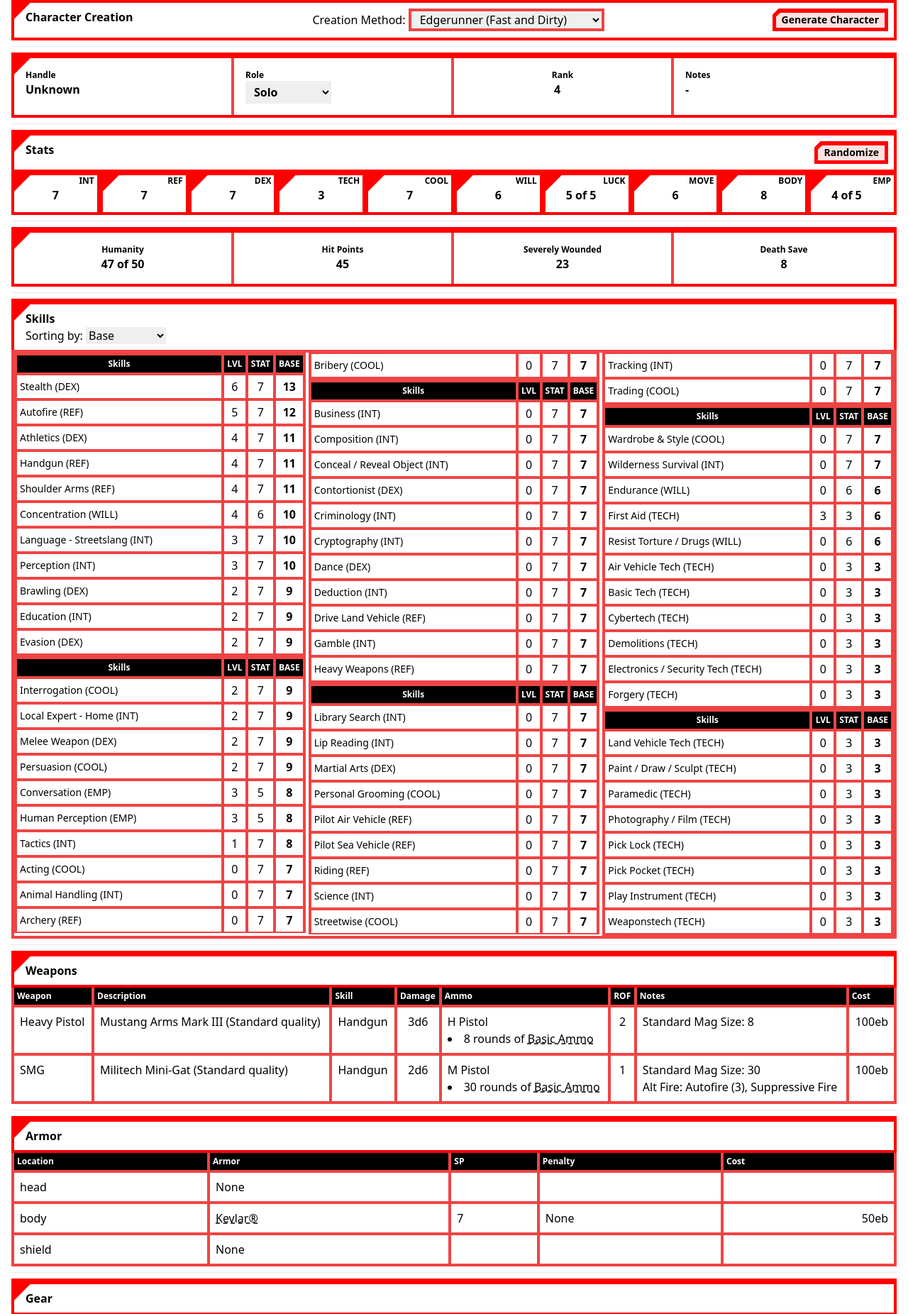
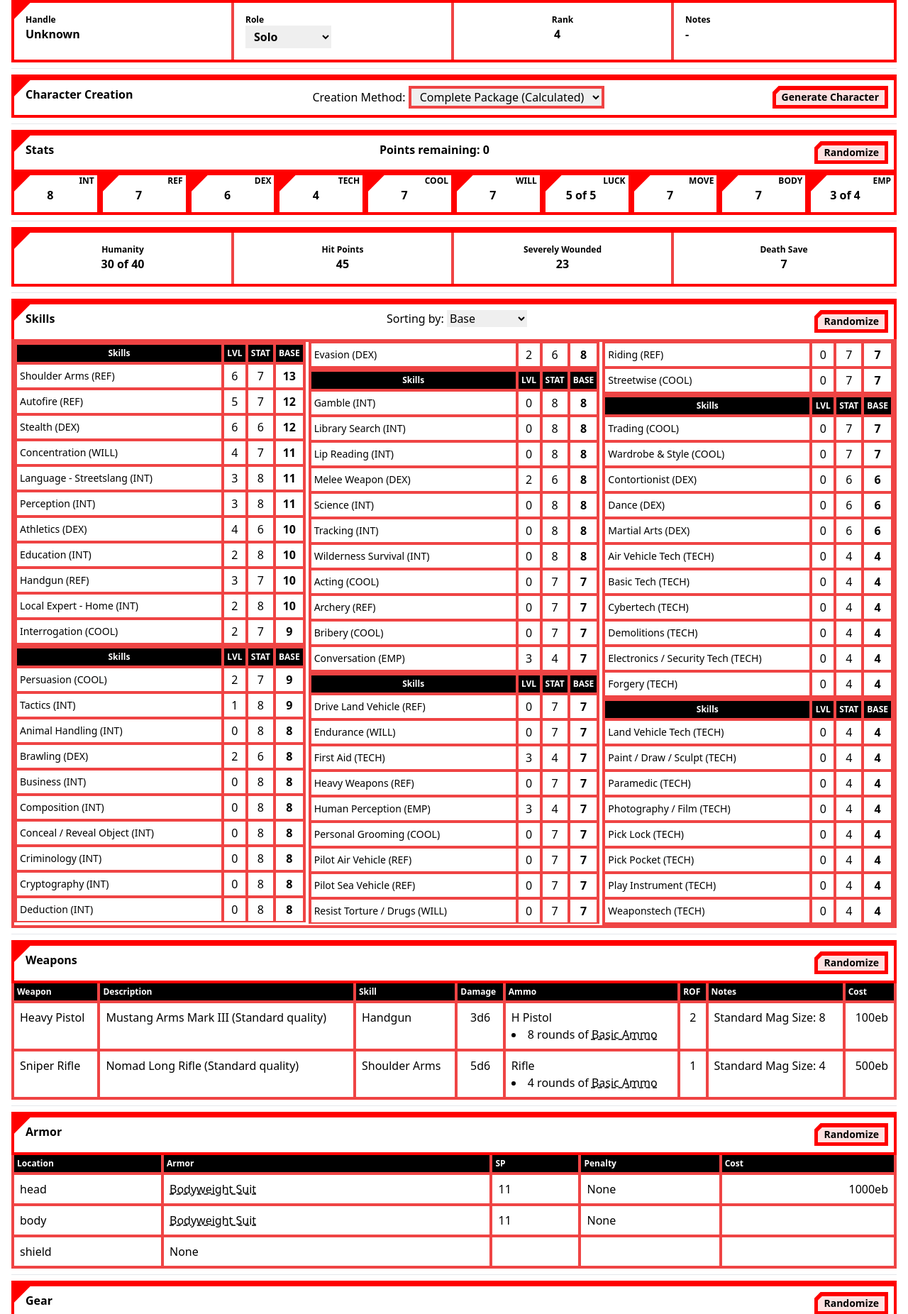
Before and after one commit to benabus/cyberpunk_red_chargen_v2, a Vue app: page / in a window 1280 px wide. Shown: the part 20-1872 px from the top of the page at 71% size. Built offline with nearby package versions, Linux system fonts and the light colour scheme; the HTML template or start-up script is replaced by a standard one.

Commit message:
Gets skills table to update.  Adds edgerunner weapons/armor/gear support.

```diff
--- a/src/classes/Character.ts
+++ b/src/classes/Character.ts
@@ -22,8 +22,11 @@ import type { setOriginalNode } from "typescript";
 import type { LifepathTable } from "./Lifepath";
 import { Solo as SoloLifepath } from "@/data/role_lifepath_tables";
 
+
 import StatTables from "@/data/edge_runnner_stat_tables";
 import SkillTables from "@/data/edge_runner_skill_tables";
+
+import EquipmentTables from "@/data/role_equipment";
 
 
 const role_lifepath_table: Record<Role, LifepathTable | undefined> = {
@@ -94,9 +97,12 @@ export class Character {
     role_lifepath: Lifepath | undefined = undefined;
 
     constructor({ creation_method = "street rat", role = Role.Civilian }: { creation_method?: CreationMethod, role?: Role } = {}) {
+        this.reset({ creation_method, role })
+    }
+
+    reset({ creation_method, role }: { creation_method: CreationMethod, role: Role }) {
         this.creation_method = creation_method || "street rat";
         this.setRole(role);
-        this.cash = Starting_Cash[this.creation_method];
 
         for (const stat of Object.values(Stat)) {
             this.stats[stat] = 0;
@@ -104,20 +110,78 @@ export class Character {
         for (const skill of SkillList) {
             this.skills[skill.getKey()] = skill;
         }
-
-        this.resetCyberware();
         this.lifepath.setStartingTable(CulturalOriginTable);
 
-        this.randomizeStats();
-        this.randomizeSkills();
+        this.resetArmor();
+        this.resetWeapons();
+        this.resetGear();
+        this.resetCyberware();
+        this.resetLifepath();
+        this.resetCyberware();
 
-        // this.randomizeArmor();
-        // this.randomizeWeapons();
-        // this.randomizeGear();
+        this.cash = Starting_Cash[this.creation_method];
+    }
 
-        // this.randomizeCyberware();
+    getEquipmentFromTable() {
+        if (Object.keys(EquipmentTables).includes(this.role)) {
+            const table = EquipmentTables[this.role];
+            const weapons = [...RangedWeapons, ...MeleeWeapons];
+            for (let options of table) {
+                options.sort(() => Math.random() - 0.5);
+                const item = options[0];
+                if (item.type === "weapon") {
+                    const weapon = weapons.find(weapon => weapon.name === item.name);
+                    if (weapon) {
+                        let settings = { ...weapon }
+                        if (item.ammo) {
+                            settings["ammo"] = {
+                                [item.ammo[0]]: item.ammo[1]
+                            }
+                        };
+                        this.weapons.push(new Weapon(settings));
+                    }
+                }
+                else if (item.type === "armor") {
+                    const armor = ArmorList.find(armor => armor.armor_type === item.name);
+                    if (armor) {
+                        if (item.location === "body") {
+                            this.armor.body = armor;
+                        }
+                        else if (item.location === "head") {
+                            this.armor.head = armor;
+                        }
+                        else if (item.location === "shield") {
+                            this.armor.shield = armor;
+                        }
+                    }
+                }
+                else if (item.type === "gear") {
+                    const gear = Object.values(Gear).find((gearItem) => gearItem.name === item.name);
+                    if (gear) {
+                        this.gear.push(gear);
+                    }
+                }
 
+            }
+            // else if (item.type === "armor") {
+            //     if (item.armor_type === "Bodyweight Suit") {
+            //         this.armor.body = item;
+            //     }
+            //     else {
+            //         this.armor.head = item;
+            //     }
+            // }
+            // else if (item.type === "gear") {
+            //     this.gear.push(item);
+            // }
+            // else if (item.type === "cyberware") {
+            //     this.installCyberware({ cyberware: new Cyberware({ ...item }) });
+            // }
 
+        }
+        else {
+            throw new Error(`Could not find equipment table for role: ${this.role}`);
+        }
     }
 
     getStatPoints(): number {
@@ -298,6 +362,7 @@ export class Character {
     }
     randomizeCyberware() {
         this.resetCyberware();
+        if (this.creation_method == "complete") {
             const loops = 50;
             for (let i = 0; i < loops; i++) {
                 try {
@@ -307,7 +372,7 @@ export class Character {
                     console.warn(`Could not add cyberware: ${e}`)
                 }
             }
-
+        }
         // const cyberarm = CyberwareList.find(cyberware => cyberware.name === "Cyberarm") as Cyberware;
         // this.installCyberware({ cyberware: cyberarm });
         // const rippers = CyberwareList.find(cyberware => cyberware.name === "Rippers") as Cyberware;
@@ -385,7 +450,7 @@ export class Character {
         // this.cash += this.armor.shield == "None" ? 0 : this.armor.shield.cost;
         this.armor.body = "None";
         this.armor.head = "None";
-        // this.armor.shield = "None";
+        this.armor.shield = "None";
     }
     randomizeArmor() {
         this.resetArmor();
@@ -394,6 +459,7 @@ export class Character {
         let head_armor: Armor | "None" = "None";
         // let shield: Armor | "None" = "None";
 
+        if (this.creation_method == "complete") {
             let armor_cost = 0;
             do {
                 armor_cost = 0;
@@ -420,6 +486,7 @@ export class Character {
             // this.armor.shield = shield
             this.cash -= armor_cost
         }
+    }
     resetWeapons() {
         for (const weapon of this.weapons) {
             this.cash += weapon.cost;
@@ -428,6 +495,7 @@ export class Character {
     }
     randomizeWeapons() {
         this.resetWeapons();
+        if (this.creation_method == "complete") {
             for (let i = 0; i < Math.floor(Math.random() * 4); i++) {
                 try {
                     const weapon: Weapon = this.getRandomWeapon({ max_cost: this.cash });
@@ -439,6 +507,7 @@ export class Character {
                 }
             }
         }
+    }
     resetGear() {
         for (const item in this.gear) {
             this.cash += this.gear[item].cost;
@@ -447,6 +516,7 @@ export class Character {
     }
     randomizeGear() {
         this.resetGear();
+        if (this.creation_method == "complete") {
             while (this.cash > 0) {
                 const rand = Math.random();
                 if (rand < 0.25) {
@@ -463,6 +533,7 @@ export class Character {
                 }
             }
         }
+    }
     resetSkills() {
         for (const skill of Object.values(this.skills)) {
             skill.lvl = 0;
@@ -473,7 +544,8 @@ export class Character {
 
         const role_skill_table = SkillTables[this.role as Role];
         let skill_points = this.skill_points
-        console.debug(this.creation_method);
+        // console.debug(this.creation_method);
+
         if (this.creation_method == "complete" || this.creation_method == "edgerunner") {
             let allowable_skills: string[] = [];
 
@@ -503,6 +575,7 @@ export class Character {
 
             while (skill_points > 0) {
                 const key = allowable_skills[Math.floor(Math.random() * allowable_skills.length)];
+                try {
                     const skill = this.skills[key];
                     if (skill.lvl >= 6) {
                         continue;
@@ -517,6 +590,12 @@ export class Character {
                         skill_points -= 2;
                     }
                     skill.lvl += 1;
+                }
+                catch (e) {
+                    console.error(`Could not find skill: ${key}`);
+                    console.error(allowable_skills)
+                    break;
+                }
             }
             return
         }
--- a/src/classes/Weapon.ts
+++ b/src/classes/Weapon.ts
@@ -43,7 +43,8 @@ export class Weapon {
         mag_size = 0,
         ammo_type = [],
         quality = "standard",
-        quality_variants = {}
+        quality_variants = {},
+        ammo
     }: {
         name: string,
         skill: string,
@@ -59,7 +60,8 @@ export class Weapon {
         mag_size?: number,
         ammo_type?: string[],
         quality?: string,
-        quality_variants?: Record<string, string>
+        quality_variants?: Record<string, string>,
+        ammo?: Record<string, number>
     }) {
         this.name = name;
         this.skill = skill;
@@ -90,7 +92,12 @@ export class Weapon {
                 this.description = this.quality_variants[variantKeys[randomIndex]];
             }
         }
-        if (this.ammo_type.length !== 0) {
+
+        if (ammo) {
+            for (const ammo_name in ammo) {
+                this.addAmmo(ammo_name, ammo[ammo_name]);
+            }
+        } else if (this.ammo_type.length !== 0) {
             const default_ammo_quantity = ClipChart[this.getKey()]["standard"];
             if (this.ammo_type.includes("Grenade")) {
                 this.addAmmo("Basic Grenade", default_ammo_quantity);
--- a/src/data/clip_chart.ts
+++ b/src/data/clip_chart.ts
@@ -58,6 +58,11 @@ const clip_chart: Record<string, Record<string, number>> = {
         standard: 1,
         extended: 1,
         drum: 1
+    },
+    grenade: {
+        standard: 1,
+        extended: 1,
+        drum: 1
     }
 };
 
--- a/src/data/role_equipment.ts/solo.ts
+++ /dev/null
@@ -1,5 +0,0 @@
-
-const weapons = [];
-const armors = [];
-const gear = [];
-const cyberware = [];
--- /dev/null
+++ b/src/data/role_equipment/index.ts
@@ -0,0 +1,7 @@
+import Solo from './solo';
+
+const table: Record<string, any> = {
+    "Solo": Solo
+}
+
+export default table;
--- /dev/null
+++ b/src/data/role_equipment/solo.ts
@@ -0,0 +1,41 @@
+const items = [
+    [{
+        type: "weapon",
+        name: "Assault Rifle",
+        ammo: ["Basic Ammo", 70]
+    }],
+    [{
+        type: "weapon",
+        name: "Very Heavy Pistol",
+        ammo: ["Basic Ammo", 30]
+    }],
+    [{
+        type: "weapon",
+        name: "Heavy Melee Weapon",
+    }, {
+        type: "armor",
+        location: "shield",
+        name: "Bulletproof Shield",
+    }],
+    [{
+        type: "armor",
+        location: "body",
+        name: "Light Armorjack"
+    }],
+    [{
+        type: "armor",
+        location: "head",
+        name: "Light Armorjack"
+    }],
+    [{
+        type: "gear",
+        name: "Agent"
+    }],
+    [{
+        type: "other",
+        name: "Leisurewear: Footwear x2, Jacket x3, Mirrorshades, Bottoms x2, Top x2"
+    }]
+
+]
+
+export default items;
--- a/src/data/weapons.ts
+++ b/src/data/weapons.ts
@@ -255,6 +255,24 @@ const ranged_weapons = [
             "standard": "Militech Urban",
             "excellent": "Militech Hotshot"
         }
+    }),
+    new Weapon({
+        name: "Grenade",
+        skill: "athletics",
+        damage: "6d6",
+        mag_size: 1,
+        ammo_type: ["Grenade"],
+        rof: 1,
+        num_hands: 1,
+        concealed: true,
+        cost: 0,
+        alt_fire: ["Explosive"].join(", "),
+        special_features: "",
+        quality_variants: {
+            "poor": "",
+            "standard": "",
+            "excellent": ""
+        }
     })
 ];
 
--- a/src/views/HomeView.vue
+++ b/src/views/HomeView.vue
@@ -31,22 +31,29 @@ import type { CreationMethod } from '@/classes/Character';
 
 // const emit = defineEmits(['update:modelValue'])
 
-const creation_method = ref<CreationMethod>("edgerunner");
+const creation_method = ref<CreationMethod>("complete");
 const role = ref<Role>(Role.Solo);
 const char = ref<Character>(new Character()) // Initializes reactive variable for character.
-generateCharacter(); // Generates a character on page load.
-
 
 function generateCharacter() {
-    const new_char = new Character({ creation_method: creation_method.value, role: role.value });
-    new_char.randomizeWeapons();
-    new_char.randomizeArmor();
-    new_char.randomizeGear();
-    new_char.randomizeCyberware();
-    new_char.randomizeStats();
-    new_char.randomizeSkills();
+    char.value.reset({ creation_method: creation_method.value, role: role.value });
 
-    char.value = new_char;
+    if (creation_method.value === 'complete') {
+        char.value.randomizeWeapons();
+        char.value.randomizeArmor();
+        char.value.randomizeGear();
+        char.value.randomizeCyberware();
+    }
+    else {
+        try {
+            char.value.getEquipmentFromTable();
+        }
+        catch (e: { message: string }) {
+            console.warn(e.message);
+        }
+    }
+    char.value.randomizeStats();
+    char.value.randomizeSkills();
     walkLifepath();
     walkRoleLifepath();
 }
@@ -64,10 +71,6 @@ const createSkillsChunks = (skills: Skill[]) => {
     const chunkSize = Math.ceil(skills.length / 6); // Calculates size of each chunk.
     return [0, 1, 2, 3, 4, 5].map(i => skills.slice(i * chunkSize, (i + 1) * chunkSize)); // Creates three chunks.
 };
-// const skillChunks = computed(() => {
-
-// })
-
 function calculated_skills(sort_method: string) {
     // Sort skills alphabetically as a baseline.
     const alphabetical_skills = Object.values(char.value.skills).sort((a, b) => a.name.localeCompare(b.name))
@@ -89,16 +92,8 @@ function calculated_skills(sort_method: string) {
         return [];
     }
 }
-
 const skillChunks = ref(calculated_skills(sort_method.value));
 
-watch([char.value.skills, char.value.stats, sort_method, char], () => {
-    console.debug("watching skills");
-    // Recalculates skill chunks when skills or stats change.
-    // skillChunks.value = calculated_skills('base');
-    //TODO:  WILL NOT UPDATE!?!?!?!  Anything but base sort method won't update the skills table
-    skillChunks.value = [...calculated_skills(sort_method.value)];
-}, { deep: true });
 
 const char_handle = computed({
     get: () => char.value.handle,
@@ -123,14 +118,14 @@ const char_notes = computed({
     set: (value) => char.value.notes = value
 })
 
-const char_info = computed(() => {
-    return {
-        "Handle": char.value.handle,
-        "Role": char.value.role,
-        "Rank": char.value.role_ability_rank,
-        "Notes": char.value.notes
-    }
-})
+// const char_info = computed(() => {
+//     return {
+//         "Handle": char.value.handle,
+//         "Role": char.value.role,
+//         "Rank": char.value.role_ability_rank,
+//         "Notes": char.value.notes
+//     }
+// })
 
 
 const derived_stats = computed(() => {
@@ -298,6 +293,20 @@ function randomizeGear() {
 function randomizeArmor() {
     char.value.randomizeArmor();
 }
+
+
+
+
+watch([char.value.skills, char.value.stats, sort_method, stats_block], () => {
+    console.debug("watching skills");
+    // Recalculates skill chunks when skills or stats change.
+    // skillChunks.value = calculated_skills('base');
+    //TODO:  WILL NOT UPDATE!?!?!?!  Anything but base sort method won't update the skills table but only after the generate button is clicked
+    skillChunks.value = [...calculated_skills(sort_method.value)];
+}, { deep: true });
+
+
+generateCharacter(); // Generates a character on page load.
 </script>
 
 
@@ -360,6 +369,16 @@ function randomizeArmor() {
 <template>
     <main class="container p-4 mx-auto">
 
+
+
+        <div class="notch grid grid-cols-4">
+            <TextField class="p-4 border-red-500 border-r-4" title="Handle" v-model="char_handle" />
+            <TextField class="font-bold p-4 border-red-500 border-r-4" title="Role" v-model="role" :options="Object.values(Role).sort((a, b) => a > b ? 1 : -1)"></TextField>
+            <TextField class="p-4 border-red-500 border-r-4 text-center" :valueClass="`text-center`" title="Rank" :min="1" v-model="char_rank" />
+            <TextField class="p-4" title="Notes" :value="char_notes" />
+        </div>
+
+        <hr class="my-2" />
         <CPTitle class="flex justify-between pr-2" :bottom-border="true">
             <div class="mr-4">Character Creation</div>
             <div class="font-normal">
@@ -375,15 +394,6 @@ function randomizeArmor() {
         </CPTitle>
 
         <hr class="my-2" />
-
-        <div class="notch grid grid-cols-4">
-            <TextField class="p-4 border-red-500 border-r-4" title="Handle" v-model="char_handle" />
-            <TextField class="font-bold p-4 border-red-500 border-r-4" title="Role" v-model="role" :options="Object.values(Role).sort((a, b) => a > b ? 1 : -1)"></TextField>
-            <TextField class="p-4 border-red-500 border-r-4 text-center" :valueClass="`text-center`" title="Rank" :min="1" v-model="char_rank" />
-            <TextField class="p-4" title="Notes" :value="char_notes" />
-        </div>
-        <hr class="my-2" />
-
         <CPTitle class="flex justify-between pr-2">
             <span>Stats</span>
             <span v-if="can_change_stats">Points remaining: {{ remaining_stat_points }}</span>
@@ -399,10 +409,9 @@ function randomizeArmor() {
 
 
         <div class="skills">
-            <CPTitle class="flex justify-between pr-2">
-                <div>
+            <CPTitle class="grid grid-cols-3 pr-2">
                 <div class="mr-4">Skills</div>
-                    <div class="font-normal">
+                <div class="font-normal text-center">
                     Sorting by: <select v-model="sort_method">
                         <option value="alphabetical">Alphabetical</option>
                         <option value="base">Base</option>
@@ -410,9 +419,8 @@ function randomizeArmor() {
                         <option value="level">Level</option>
                     </select>
                 </div>
-                </div>
-                <div>
-                    <CPButton v-if="creation_method == 'complete'" @click="randomizeSkills()">Randomize</CPButton>
+                <div class="text-right">
+                    <CPButton v-if="['complete', 'edgerunner'].includes(creation_method)" @click="randomizeSkills()">Randomize</CPButton>
                 </div>
             </CPTitle>
             <div class=" sm:columns-2 md:columns-3 columns-1 gap-1 bg-red-500 p-1">
@@ -532,7 +540,7 @@ function randomizeArmor() {
             </CPRow>
             <CPRow v-for="gear in char.gear" :key="`gear_${gear.name}`">
                 <CPCell>{{ gear.name }}</CPCell>
-                <CPCell>{{ gear.description }}</CPCell>
+                <CPCell><span class="whitespace-pre-wrap" v-html="gear.description"></span></CPCell>
                 <CPCell class="text-right">{{ gear.cost }}eb </CPCell>
             </CPRow>
         </CPTable>
```
Also changed, not shown: src/data/role_equipment.ts/index.ts (deleted). Lines whose indentation alone changed are shown as unchanged.
